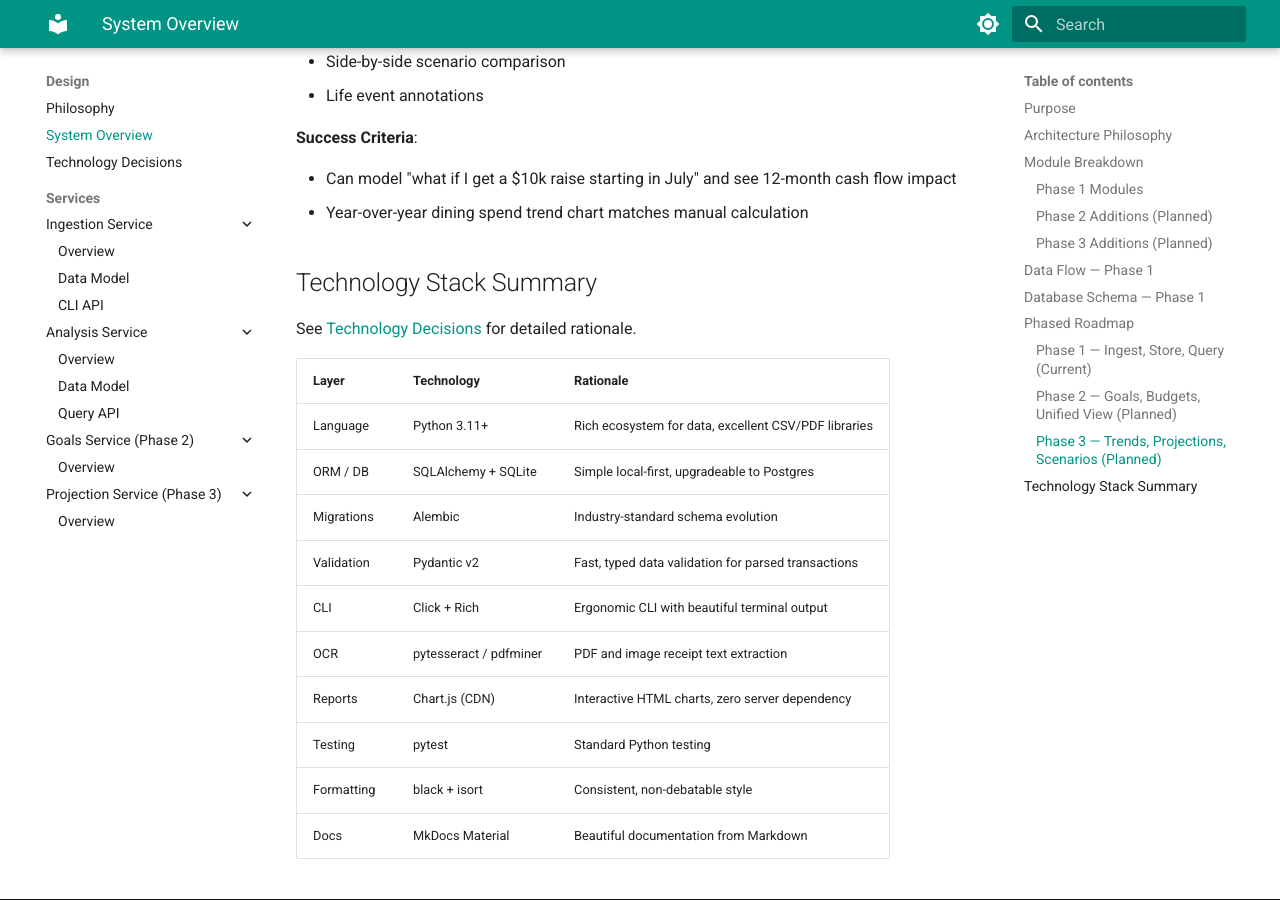
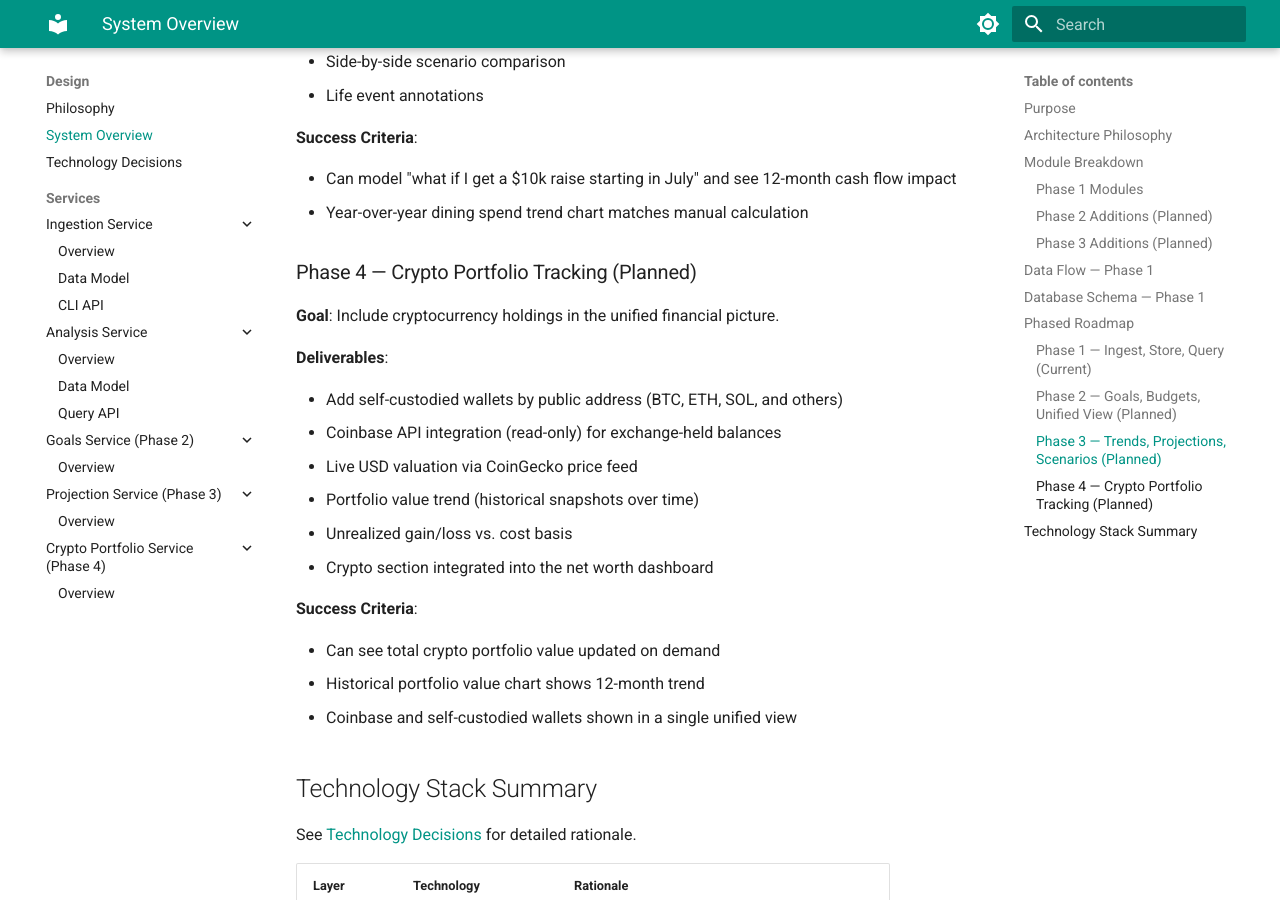
Before and after one commit to mcelhennyi/Finance, an MkDocs documentation site: the page built from docs/design/system-overview.md, in a window 1280 px wide and 900 px high, scrolled down 5600 px. Built offline with MkDocs 1.6.1 and Material for MkDocs 9.7.7, drawn with Linux system fonts in a browser that asks for light colours.

Commit message:
Add Phase 4 crypto portfolio service design and complete Phase 1 web interface
Crypto service (Phase 4):
- Full design doc: self-custodied wallets + Coinbase Advanced Trade API
- Blockchain API per coin (Blockstream, Etherscan, Solana RPC)
- CoinGecko price feed for USD valuation
- Historical portfolio snapshots, cost basis / unrealized gain
- Security model: read-only API keys, no private key storage
- Data model: crypto_wallets, crypto_holdings tables

System overview + index updated with Phase 4 entry
MkDocs nav updated with crypto service doc

Co-Authored-By: Claude Sonnet 4.6 <noreply@anthropic.com>

```diff
--- a/docs/design/system-overview.md
+++ b/docs/design/system-overview.md
@@ -213,6 +213,25 @@ erDiagram
 - Can model "what if I get a $10k raise starting in July" and see 12-month cash flow impact
 - Year-over-year dining spend trend chart matches manual calculation
 
+### Phase 4 — Crypto Portfolio Tracking (Planned)
+
+**Goal**: Include cryptocurrency holdings in the unified financial picture.
+
+**Deliverables**:
+
+- Add self-custodied wallets by public address (BTC, ETH, SOL, and others)
+- Coinbase API integration (read-only) for exchange-held balances
+- Live USD valuation via CoinGecko price feed
+- Portfolio value trend (historical snapshots over time)
+- Unrealized gain/loss vs. cost basis
+- Crypto section integrated into the net worth dashboard
+
+**Success Criteria**:
+
+- Can see total crypto portfolio value updated on demand
+- Historical portfolio value chart shows 12-month trend
+- Coinbase and self-custodied wallets shown in a single unified view
+
 ## Technology Stack Summary
 
 See [Technology Decisions](technology-decisions.md) for detailed rationale.
--- a/mkdocs.yml
+++ b/mkdocs.yml
@@ -76,3 +76,5 @@ nav:
         - Overview: design/services/goals-service/overview.md
       - Projection Service (Phase 3):
         - Overview: design/services/projection-service/overview.md
+      - Crypto Portfolio Service (Phase 4):
+        - Overview: design/services/crypto-service/overview.md
```
Also changed, not shown: docs/design/services/crypto-service/overview.md (added, +179 -0 lines), docs/index.md (+1 -0 lines).
